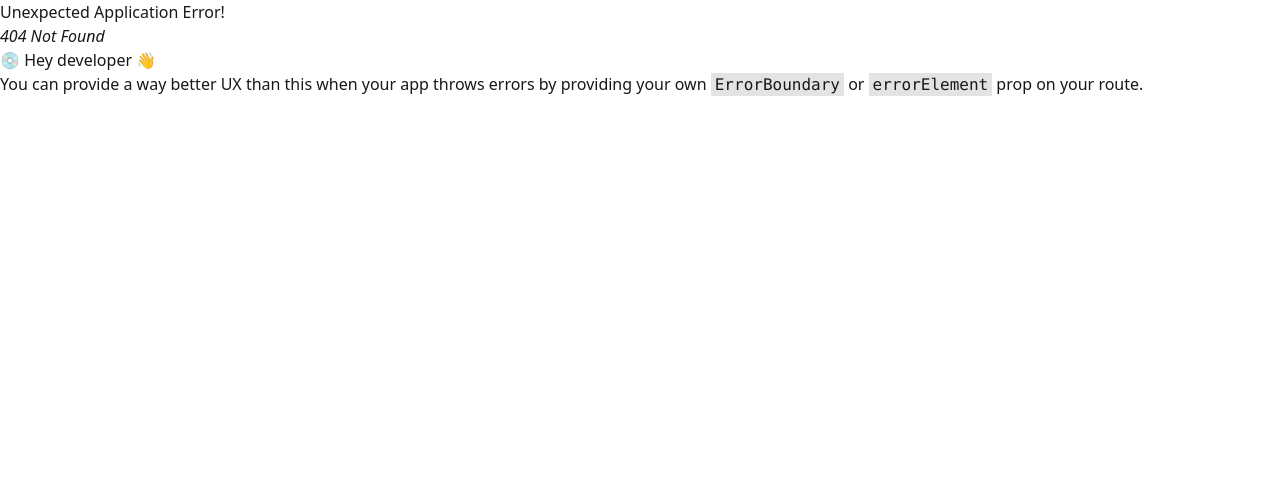
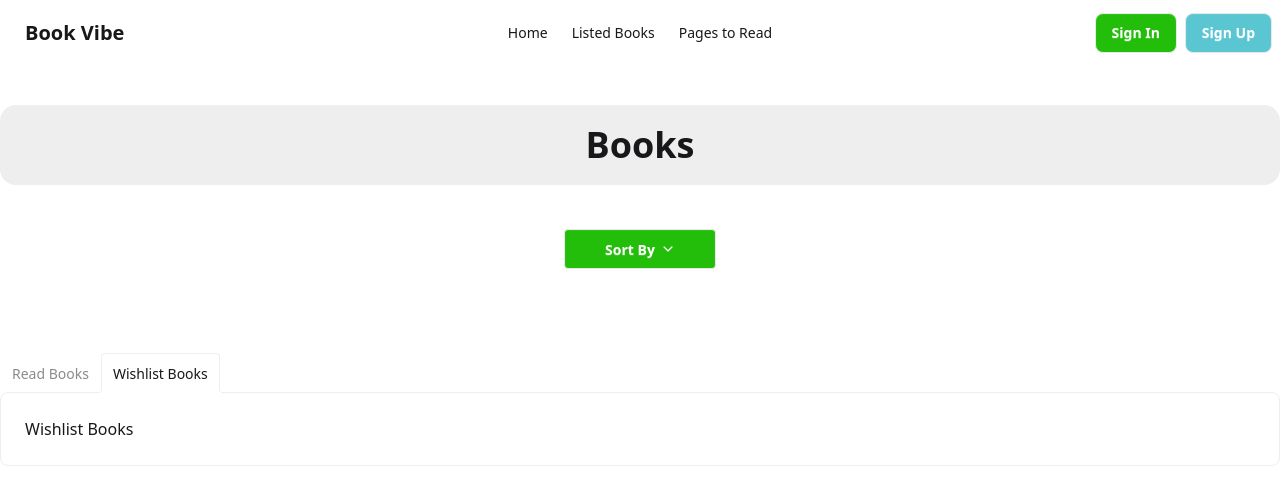
Before and after one commit to MD-Moniruzzaman-Arafat/web-project-14, a React (Vite) app: page /listed-books in a window 1280 px wide. Before the commit this address had no page. Shown: the top 504 px of the page. Built offline with nearby package versions, Linux system fonts and the light colour scheme.

Commit message:
books list component design

```diff
--- /dev/null
+++ b/src/components/booksListCard/BooksListCard.jsx
@@ -0,0 +1,56 @@
+import { CiLocationOn } from "react-icons/ci";
+import { IoMdCopy } from "react-icons/io";
+import { IoPeopleOutline } from "react-icons/io5";
+import imge from "../../assets/book1.png";
+
+const BooksListCard = () => {
+  return (
+    <>
+      <div className="flex border border-gray-300 p-5 rounded-2xl items-center gap-5">
+        <img
+          src={imge}
+          alt=""
+          className="bg-gray-300 p-5 w-[139px] h-[182px] rounded-2xl"
+        />
+        <div className="w-full">
+          <h1 className="font-bold text-3xl">The Catcher in the Rye</h1>
+          <p className="mt-2">By : Awlad Hossain</p>
+          <div className="flex gap-3 items-center py-2 ">
+            <span className="font-bold">tag :</span>
+            <span className="text-[#23BE0A] bg-[#23BE0A0D] px-4 py-1 rounded-full font-semibold">
+              #Young Adult
+            </span>
+            <span className="text-[#23BE0A] bg-[#23BE0A0D] px-4 py-1 rounded-full font-semibold">
+              #Young Adult
+            </span>
+            <span className="flex items-center gap-2">
+              <CiLocationOn /> Year of Publishing: 1924
+            </span>
+          </div>
+          <div className="flex items-center gap-3 py-2 border-b-1 border-gray-300">
+            <span className="flex items-center gap-2">
+              <IoPeopleOutline /> Publisher: Scribner
+            </span>
+            <span className="flex items-center gap-2">
+              {" "}
+              <IoMdCopy /> Page 192
+            </span>
+          </div>
+          <div className="flex items-center gap-3 py-2">
+            <span className="text-[#328EFF] bg-[#328EFF26] px-3 py-1 rounded-full">
+              Category: Classic
+            </span>
+            <span className="text-[#FFAC33] bg-[#FFAC3326] px-3 py-1 rounded-full">
+              Rating: 4.5
+            </span>
+            <span className="text-white bg-[#23BE0A] px-3 py-1 rounded-full">
+              View Details
+            </span>
+          </div>
+        </div>
+      </div>
+    </>
+  );
+};
+
+export default BooksListCard;
--- a/src/components/navbar/Navbar.jsx
+++ b/src/components/navbar/Navbar.jsx
@@ -1,3 +1,5 @@
+import { Link } from "react-router-dom";
+
 const Navbar = () => {
   const menus = (
     <>
@@ -5,7 +7,7 @@ const Navbar = () => {
         <a>Home</a>
       </li>
       <li>
-        <a>Listed Books</a>
+        <Link to={"listed-books"}>Listed Books</Link>
       </li>
       <li>
         <a>Pages to Read</a>
--- /dev/null
+++ b/src/pages/ListedBooks.jsx
@@ -0,0 +1,66 @@
+import { IoIosArrowDown } from "react-icons/io";
+import BooksListCard from "../components/booksListCard/BooksListCard";
+
+const ListedBooks = () => {
+  return (
+    <>
+      <div className="container mx-auto my-10">
+        <h1 className="text-center font-extrabold text-4xl bg-base-300 rounded-2xl p-5">
+          Books
+        </h1>
+
+        <div className="text-center mt-10">
+          <div className="dropdown">
+            <div
+              tabIndex={0}
+              role="button"
+              className="btn px-10 m-1 bg-[#23BE0A] text-white"
+            >
+              Sort By <IoIosArrowDown />
+            </div>
+            <ul
+              tabIndex={0}
+              className="dropdown-content menu items-center bg-base-100 rounded-box z-1 w-40 p-2 shadow-sm"
+            >
+              <li>
+                <a>Rating</a>
+              </li>
+              <li>
+                <a>Number of pages</a>
+              </li>
+              <li>
+                <a>Publisher year</a>
+              </li>
+            </ul>
+          </div>
+        </div>
+
+        {/* name of each tab group should be unique */}
+        <div className="tabs tabs-lift mt-20">
+          <input
+            type="radio"
+            name="my_tabs_3"
+            className="tab"
+            aria-label="Read Books"
+          />
+          <div className="tab-content bg-base-100 border-base-300 p-6">
+            <BooksListCard />
+          </div>
+
+          <input
+            type="radio"
+            name="my_tabs_3"
+            className="tab"
+            aria-label="Wishlist Books"
+            defaultChecked
+          />
+          <div className="tab-content bg-base-100 border-base-300 p-6">
+            Wishlist Books
+          </div>
+        </div>
+      </div>
+    </>
+  );
+};
+
+export default ListedBooks;
--- a/src/routes/Route.jsx
+++ b/src/routes/Route.jsx
@@ -3,6 +3,7 @@ import MainLayout from "../layout/MainLayout";
 import HomePage from "../pages/HomePage";
 import { fetchBooks } from "../fetchData";
 import BooksDetailsPage from "../pages/BooksDetailsPage";
+import ListedBooks from "../pages/ListedBooks";
 
 const route = createBrowserRouter([
   {
@@ -18,6 +19,10 @@ const route = createBrowserRouter([
         path: "/books-details",
         element: <BooksDetailsPage />,
       },
+      {
+        path: "/listed-books",
+        element: <ListedBooks />,
+      },
     ],
   },
 ]);
```
